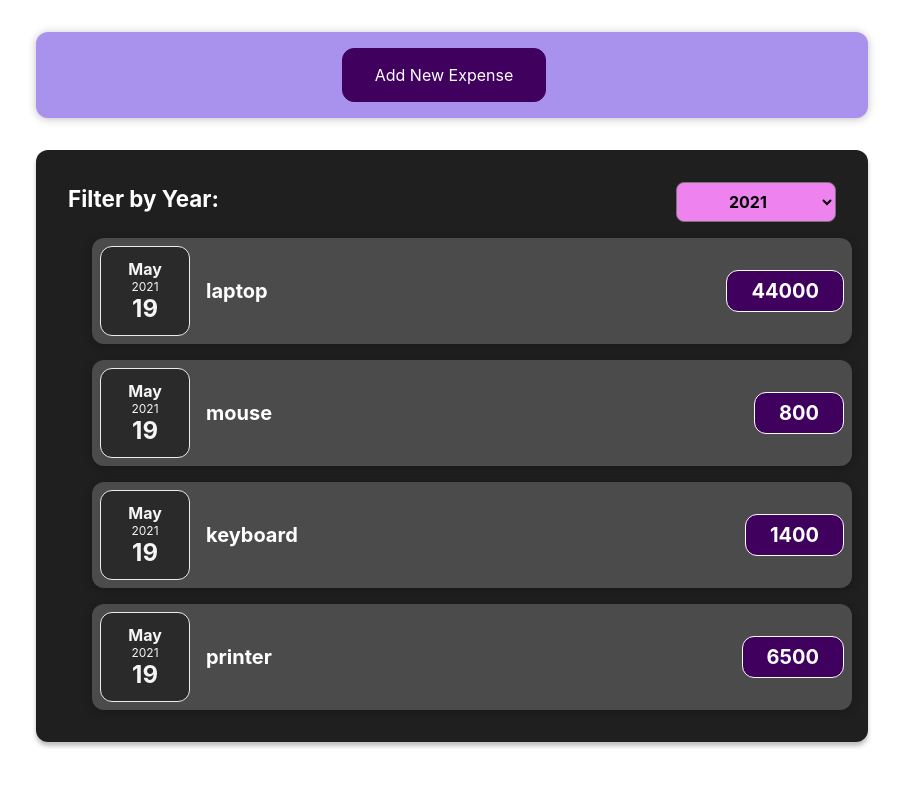
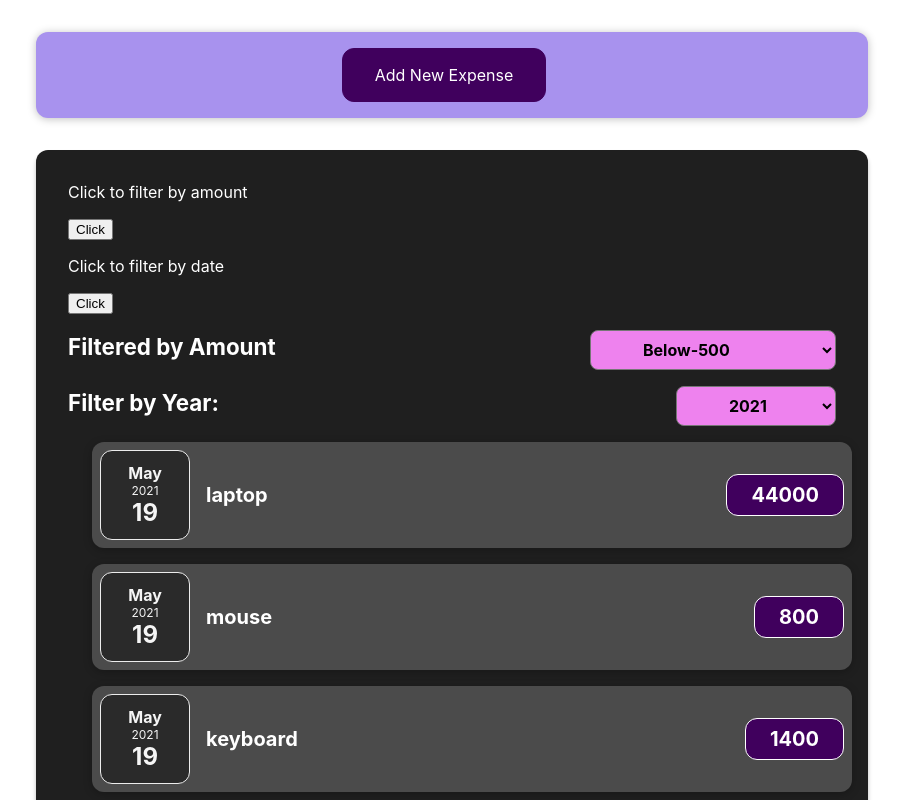
Before and after one commit to sachinmewar/expense-tracker, a React (Create React App) app: page / in a window 1280 px wide. Shown: the top 800 px of the page, without its empty margins (188-1091 px from the left). Built offline with nearby package versions, Linux system fonts and the light colour scheme.

Commit message:
Added array of amount and year also added filter by list of amount UI

```diff
--- a/src/components/Expenses/ExpenseFilter.js
+++ b/src/components/Expenses/ExpenseFilter.js
@@ -1,19 +1,61 @@
+import { useState } from 'react';
 import './ExpenseFilter.css';
 
+const filterAmount = [
+   { label: 'Below-500', value: 'Below-500' },
+   { label: '500-999', value: '500-999' },
+   { label: '1000-1499', value: '1000-1499' },
+   { label: '1500-1999', value: '1500-1999' },
+   { label: '2000 and above', value: '2000 and above' }
+];
+
+const filterYear = [
+   { label: '2020', value: '2020' },
+   { label: '2021', value: '2021' },
+   { label: '2022', value: '2022' },
+   { label: '2023', value: '2023' },
+   { label: '2024', value: '2024' }
+];
 const ExpenseFilter = ({ value, getExpenseFilterValue }) => {
 
+   const [toggleState, setToggleState] = useState();
+
+   const onClickFilterByAmountHandler = () => {
+      setToggleState(true);
+   };
+   const onClickFilterByDateHandler = () => {
+      setToggleState(false);
+   }
    const onClickExpenseFilterHandler = (event) => {
-      getExpenseFilterValue(event.target.value);
+      getExpenseFilterValue([event.target.value, toggleState]);
    };
+
    return (
       <div className='expense-filter-container'>
+         <div className='expense-filter-toggle'>
+            <div>
+               <p> Click to filter by amount </p>
+               <button onClick={onClickFilterByAmountHandler}> Click </button>
+            </div>
+            <div>
+               <p> Click to filter by date </p>
+               <button onClick={onClickFilterByDateHandler}> Click </button>
+            </div>
+         </div>
+         <div className='expense-filter'>
+            <label>Filtered by Amount </label>
+            <select>
+               {filterAmount.map(amount =>
+                  <option value={amount.value}> {amount.label} </option>
+               )}
+            </select>
+         </div>
          <div className='expense-filter'>
             <label> Filter by Year: </label>
             <select value={value} onChange={onClickExpenseFilterHandler}>
-               <option value='2020'> 2020 </option>
-               <option value='2021'> 2021 </option>
-               <option value='2022'> 2022 </option>
-               <option value='2023'> 2023 </option>
+               {filterYear.map(year =>
+                  <option value={year.value}> {year.label} </option>
+               )}
             </select>
          </div>
       </div>
```
